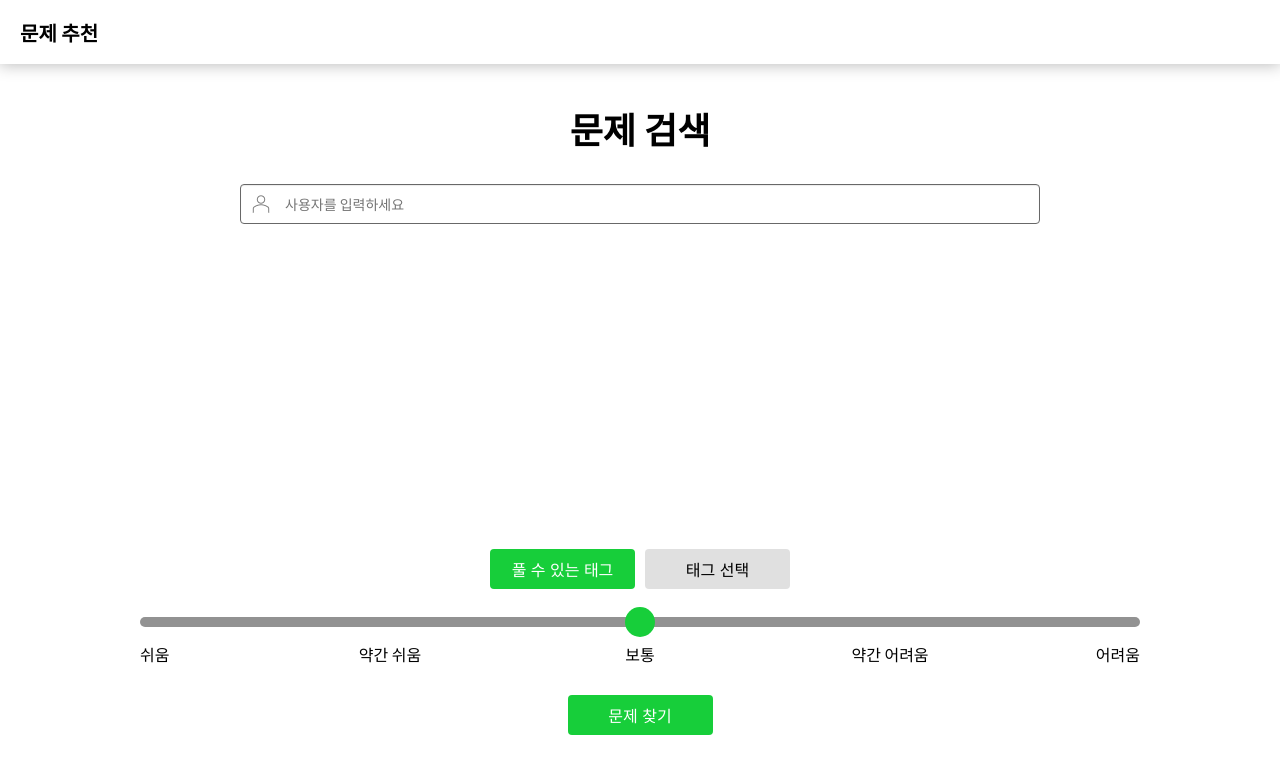
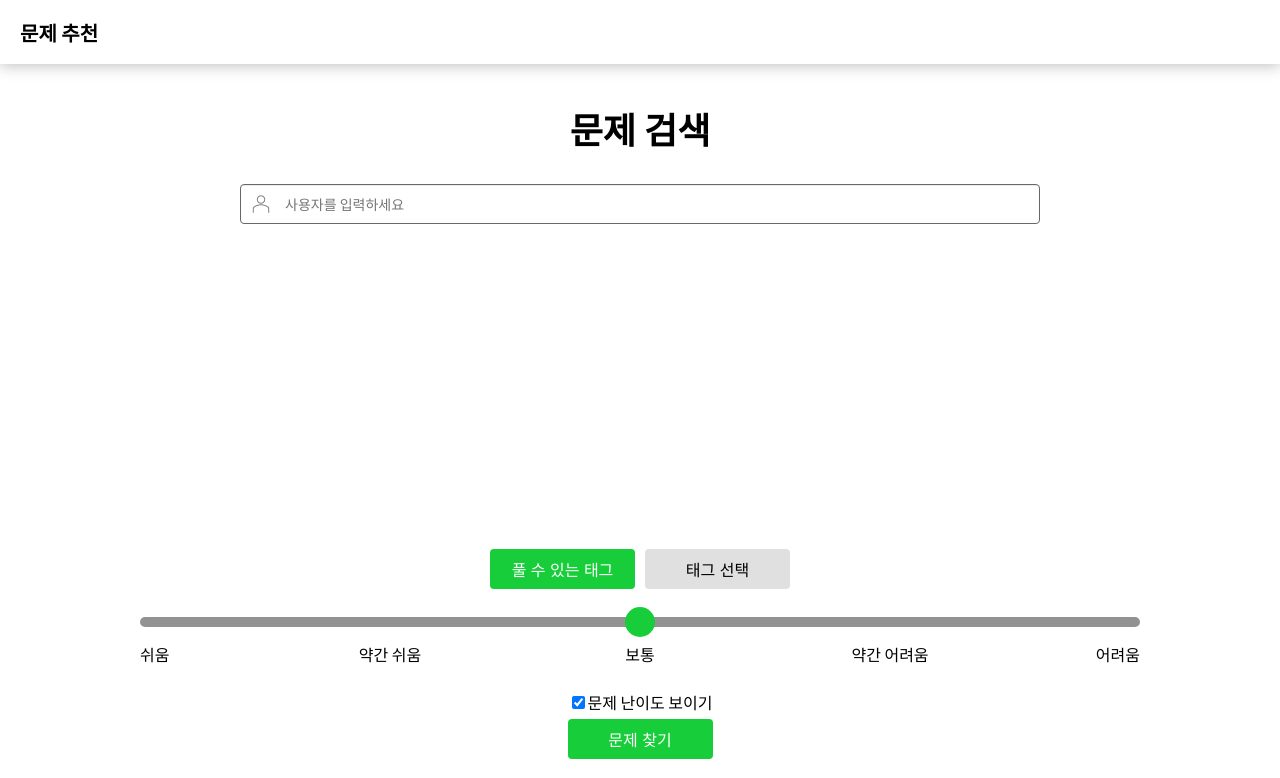
Before and after one commit to hyunwoo0081/ps_recommender, a React (Create React App) app: page / in a window 1280 px wide. Shown: the top 778 px of the page. Built offline with nearby package versions, Linux system fonts and the light colour scheme; no server answers.

Commit message:
Add Showing Problem Level Checkbox

```diff
--- a/src/App.tsx
+++ b/src/App.tsx
@@ -1,4 +1,4 @@
-import React, {useEffect, useState} from 'react';
+import React, {ChangeEvent, useEffect, useState} from 'react';
 
 import NavigationBar from "container/components/NavigationBar";
 import UserSearchBar from "container/components/UserSearchBar";
@@ -44,6 +44,10 @@ function App() {
   const [cacheSearchArray, setCacheSearchArray]: [Array<number>, Function] = useState([]);
   const [cacheSearchRanges, setCacheSearchRanges]: [Array<any>, Function] = useState([]);
   const [cacheUserQuery, setCacheUserQuery]: [string, Function] = useState("");
+
+  // user setting params
+  const [showLevel, setShowLevel]: [showLevel: boolean, setShowLevel: Function] = useState(true);
+
 
   //`https://solved.ac/api/v3/user/show?handle=${name}`
   function init() {
@@ -176,6 +180,7 @@ function App() {
     }
 
     Fetch.getRandomProblems100(query, (data: Array<any>) => {
+      // 못푸는 알고리즘 제거 기능 추가 바람
       setProblemResult(data);
     });
   }
@@ -198,6 +203,13 @@ function App() {
                              tag={tagName[i]}
                              deleteTag={() => deleteSearchField(i)}/>);
     return result;
+  }
+
+  // user setting functions
+  function onChangeShowLevel(e: ChangeEvent<HTMLInputElement>) {
+    const checked: boolean = e.target.checked
+
+    setShowLevel(checked);
   }
 
   return (
@@ -232,11 +244,16 @@ function App() {
 
           <LevelSeekbar value={problemLevel} handle={changeProblemLevel}/>
         </div>
-
+        <div>
+          <label>
+            <input type='checkbox' checked={showLevel} onChange={onChangeShowLevel}/>
+            문제 난이도 보이기
+          </label>
+        </div>
         <button onClick={findProblems}>문제 찾기</button>
 
         <h2>추천 문제</h2>
-        <SearchedList problemList={problemResult}/>
+        <SearchedList problemList={problemResult} showLevel={showLevel}/>
       </div>
 
       <Footer/>
--- a/src/container/components/SearchedList.tsx
+++ b/src/container/components/SearchedList.tsx
@@ -4,13 +4,14 @@ import SearchedRow from "./SearchedRow";
 
 interface Iprops {
   problemList: Array<any>
+  showLevel: boolean
 }
 
-const SearchedList = ({problemList} :Iprops) => {
+const SearchedList = ({problemList, showLevel} :Iprops) => {
   function widgetsSearchedProblems() {
     let result = [];
     for (let problem of problemList)
-      result.push(<SearchedRow key={problem.problemId} problem={problem}/>);
+      result.push(<SearchedRow key={problem.problemId} problem={problem} showLevel = {showLevel}/>);
 
     return result;
   }
--- a/src/container/components/SearchedRow.tsx
+++ b/src/container/components/SearchedRow.tsx
@@ -2,14 +2,18 @@ import React from 'react';
 
 interface Iprops {
   problem: any
+  showLevel: boolean
 }
 
-const SearchedRow = ({problem} :Iprops) => {
+const SearchedRow = ({problem, showLevel} :Iprops) => {
   return (
     <tr>
       <td>
         <div>
-          <img src={`https://static.solved.ac/tier_small/${problem.level}.svg`} alt={problem.level}/>
+          {showLevel ?
+            <img src={`https://static.solved.ac/tier_small/${problem.level}.svg`} alt={problem.level}/>
+            : null
+          }
           <a href={`https://www.acmicpc.net/problem/${problem.problemId}`} target="_blank" rel="noreferrer">
             {problem.problemId}</a>
         </div>
```
